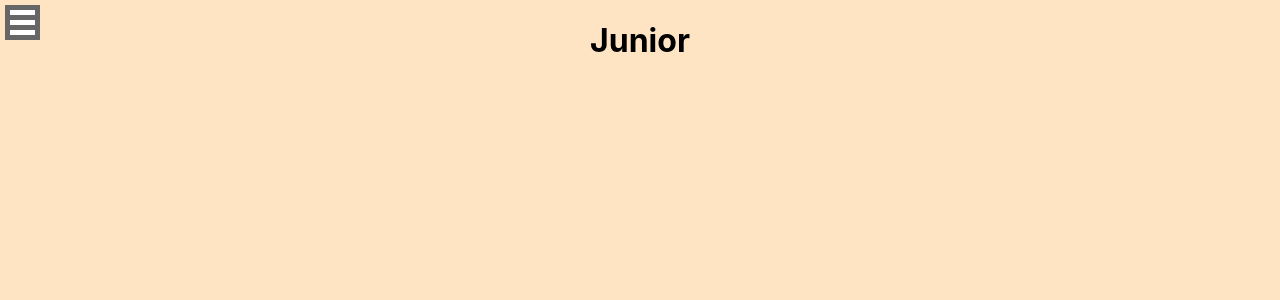
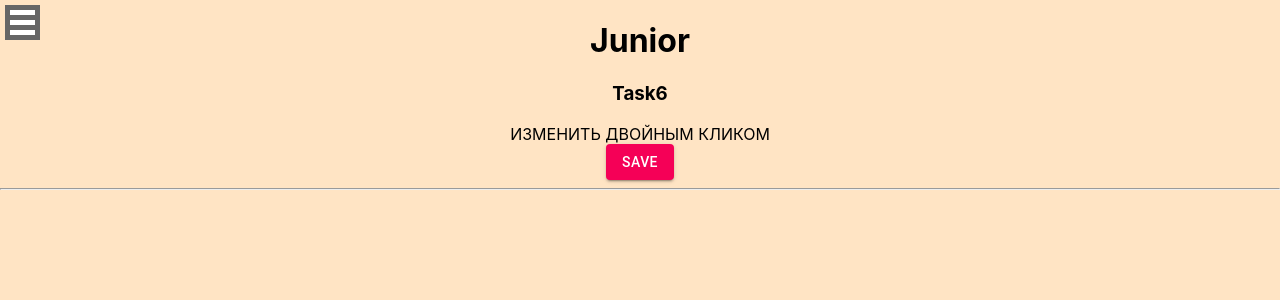
Before and after one commit to ArtsiomYermakou/ignat-lessons, a React (Create React App) app: page /#/junior in a window 1280 px wide. Shown: the top 300 px of the page. Built offline with nearby package versions, Linux system fonts and the light colour scheme.

Commit message:
lesson6 EditableSpan

```diff
--- a/src/App.tsx
+++ b/src/App.tsx
@@ -8,7 +8,7 @@ import JuniorPlus from "./Task5JunPrejunJun+/JuniorPlus";
 import {HashRouter, Route} from "react-router-dom";
 import Navbar from "./Task5JunPrejunJun+/Navbar";
 
-function App() {
+function App () {
 
     const [isHidden, setIsHidden] = useState(false)
 
--- a/src/Task4/Task4.tsx
+++ b/src/Task4/Task4.tsx
@@ -45,7 +45,7 @@ export function Task4(props: PropsType) {
 
                 <InputCustom value={name}
                        onChange={setNameEvent}
-                       onKeyPress={onKeyPressEnter}/>
+                       onKeyPress={onKeyPressEnter} />
 
                 <ButtonCustom onClick={onClickForButton} title={"Добавить"}/>
                 <br/>
--- a/src/Task5JunPrejunJun+/Junior.tsx
+++ b/src/Task5JunPrejunJun+/Junior.tsx
@@ -1,10 +1,59 @@
-import React from "react";
+import React, {ChangeEvent, useState} from "react";
+import EditableSpan from "../common/EditableSpan";
+import {Button} from "@material-ui/core";
 
 function Junior() {
+
+    const [value, setValue] = useState("ИЗМЕНИТЬ ДВОЙНЫМ КЛИКОМ")
+    const [editMode, setEditMode] = useState(false);
+
+    const changeValueInput = (e: ChangeEvent<HTMLInputElement>) => {
+        setValue(e.currentTarget.value)
+    }
+
+    const offEditMode = () => {
+        setEditMode(false);
+    }
+
+    const onEditMode = () => {
+        setEditMode(true);
+    }
+
+    const onKeyPressEnter = (e: any) => {
+        if (e.charCode === 13 && value !== "") {
+            offEditMode()
+        }
+    }
+
+    const setState = () => {
+        if (value === "") {
+            alert("Строка не может быть пустой!");
+        } else {
+            setValue(value);
+            setEditMode(false);
+        }
+    }
+
     return (
         <div>
             <h1>Junior</h1>
+            <div>
+                <h3>Task6</h3>
+                <EditableSpan value={value}
+                              editMode={editMode}
+                              changeValueInput={changeValueInput}
+                              onEditMode={onEditMode}
+                              onKeyPressEnter={onKeyPressEnter}
+
+                />
+            </div>
+            <Button onClick={setState}
+                    variant="contained"
+                    color="secondary"
+            >SAVE</Button>
+            <hr/>
         </div>
+
     )
 }
 
--- a/src/Task5JunPrejunJun+/PreJunior.tsx
+++ b/src/Task5JunPrejunJun+/PreJunior.tsx
@@ -9,7 +9,7 @@ function PreJunior() {
     return (
         <div>
             <h1>PreJunior</h1>
-                <Task1 />
+            <Task1/>
             <hr/>
             <div>
                 <h3>Task2</h3>
--- /dev/null
+++ b/src/common/EditableSpan.tsx
@@ -0,0 +1,50 @@
+import React, {ChangeEvent, KeyboardEvent} from "react";
+import {TextField} from "@material-ui/core";
+
+type EditableSpanType = {
+    editMode: boolean
+    value: string
+    changeValueInput: (e: ChangeEvent<HTMLInputElement>) => void
+    onEditMode: () => void
+    onKeyPressEnter: (e: KeyboardEvent<HTMLInputElement>) => void
+}
+
+
+const EditableSpan = (props: EditableSpanType) => {
+
+    /* const [editMode, setEditMode] = useState(false);
+     const [value, setValue] = useState("ИЗМЕНИТЬ ДВОЙНЫМ КЛИКОМ")*/
+
+    /*  const changeValueInput = (e: ChangeEvent<HTMLInputElement>) => {
+          setValue(e.currentTarget.value)
+      }
+
+      const offEditMode = () => {
+          setEditMode(false);
+      }
+
+      const onEditMode = () => {
+          setEditMode(true);
+      }*/
+
+    /*const onKeyPressEnter = (e: KeyboardEvent<HTMLInputElement>) => {
+        if (e.charCode === 13) {
+            offEditMode()
+        }
+    }*/
+
+    return (
+        props.editMode ? <TextField
+                value={props.value}
+                onChange={props.changeValueInput}
+                onKeyPress={props.onKeyPressEnter}
+                variant="standard"
+                color="secondary"
+                label={"Введите значение"}
+                autoFocus={true}
+            />
+            : <span onDoubleClick={props.onEditMode}>{props.value}</span>
+    )
+}
+
+export default EditableSpan;
--- a/src/common/InputCustom.tsx
+++ b/src/common/InputCustom.tsx
@@ -4,7 +4,7 @@ import React, {ChangeEvent, KeyboardEvent} from "react";
 type InputCustomType = {
     value: string
     onChange: (e: ChangeEvent<HTMLInputElement>) => void
-    onKeyPress: (e: KeyboardEvent<HTMLInputElement>) => void
+    onKeyPress?: (e: KeyboardEvent<HTMLInputElement>) => void
 }
 
 export const InputCustom = (props: InputCustomType) => {
```
